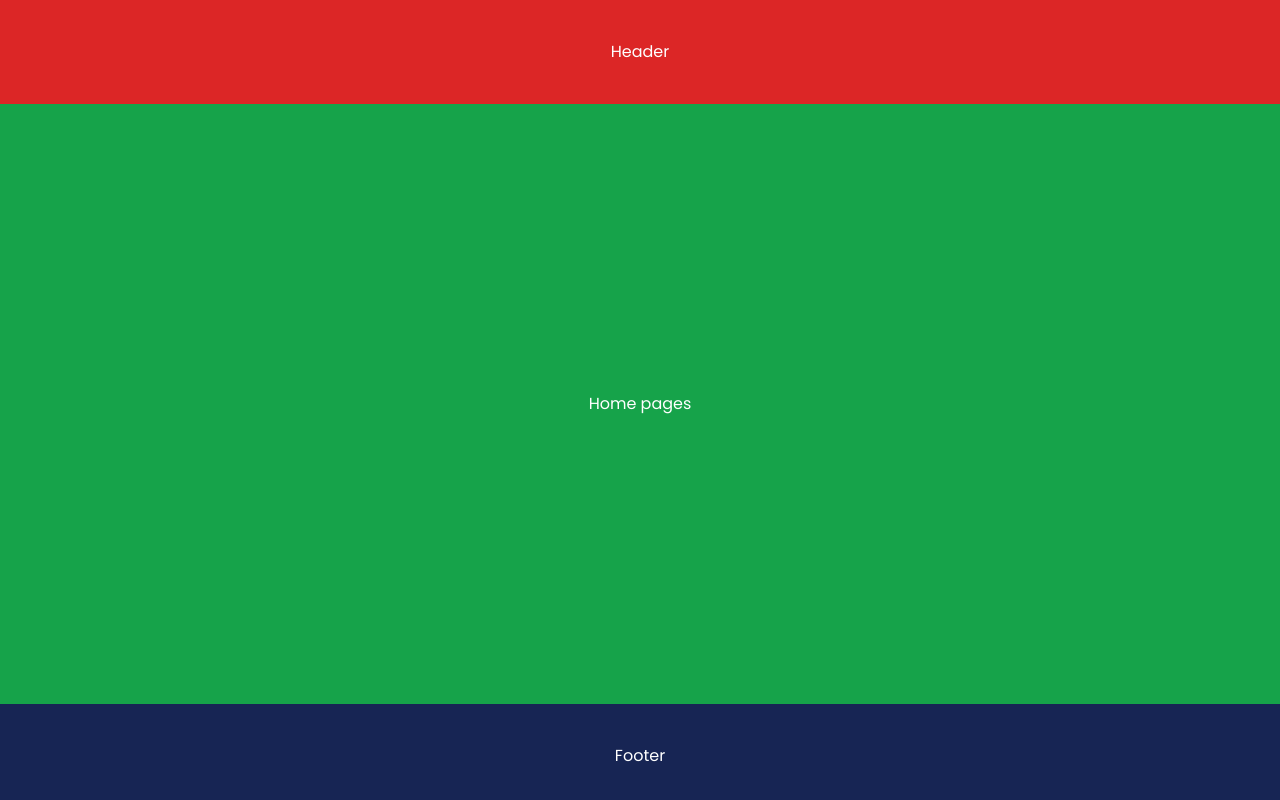
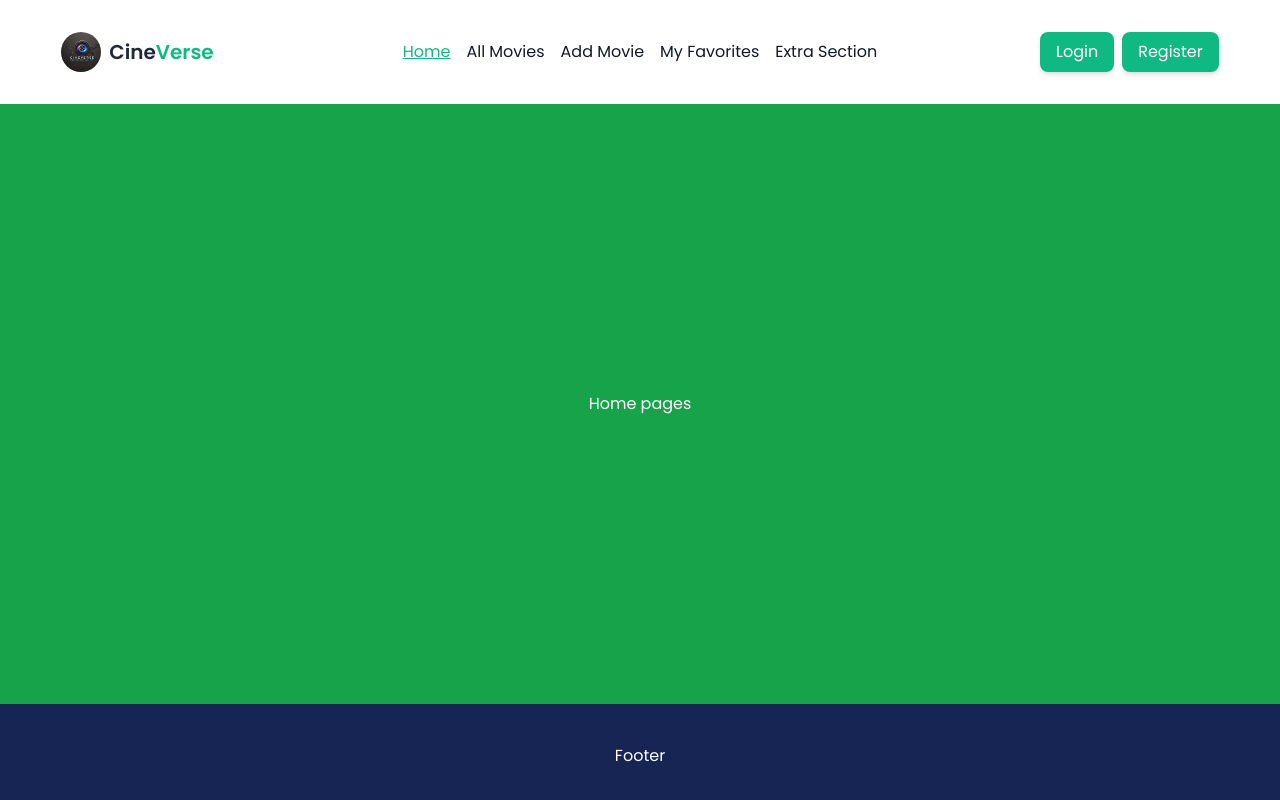
Before and after one commit to Samadsust71/cine-flix-client-a-10, a React (Vite) app: page / in a window 1280 px wide. Shown: the top 800 px of the page. Built offline with nearby package versions, Linux system fonts and the light colour scheme; no server answers.

Commit message:
header added

```diff
--- a/package.json
+++ b/package.json
@@ -10,6 +10,7 @@
     "preview": "vite preview"
   },
   "dependencies": {
+    "firebase": "^11.0.2",
     "localforage": "^1.10.0",
     "match-sorter": "^8.0.0",
     "react": "^18.3.1",
--- a/src/components/Header.jsx
+++ b/src/components/Header.jsx
@@ -1,9 +1,135 @@
-import React from 'react'
+import React, { useContext } from 'react'
+import { FaBars } from "react-icons/fa";
+import { Link, NavLink, useNavigate } from "react-router-dom";
+import logo from "../assets/logo-dark.webp"
+import { AuthContext } from '../provider/AuthProvider';
 
 const Header = () => {
+
+  const { logOutUser, user } = useContext(AuthContext)
+  const navigate = useNavigate();
+  const links = (
+    <>
+      <li>
+        <NavLink
+          className={({ isActive }) =>
+            isActive ? "text-[#10B981] underline" : "text-gray-900"
+          }
+          to={"/"}
+        >
+          Home
+        </NavLink>
+      </li>
+      <li>
+        <NavLink
+          className={({ isActive }) =>
+            isActive ? "text-[#10B981] underline" : "text-gray-900"
+          }
+          to={"/allMovies"}
+        >
+          All Movies
+        </NavLink>
+      </li>
+      <li>
+        <NavLink
+          className={({ isActive }) =>
+            isActive ? "text-[#10B981] underline" : "text-gray-900"
+          }
+          to={"/addMovie"}
+        >
+         Add Movie
+        </NavLink>
+      </li>
+      <li>
+        <NavLink
+          className={({ isActive }) =>
+            isActive ? "text-[#10B981] underline" : "text-gray-900"
+          }
+          to={"/myFavorites"}
+        >
+         My Favorites
+        </NavLink>
+      </li>
+      <li>
+        <NavLink
+          className={({ isActive }) =>
+            isActive ? "text-[#10B981] underline" : "text-gray-900"
+          }
+          to={"/addMovie"}
+        >
+         Extra Section
+        </NavLink>
+      </li>
+    </>
+  )
   return (
-    <div className='bg-red-600 text-white text-center py-10'>
-      Header
+    <div className="py-5">
+      <div className="navbar w-11/12 mx-auto">
+        <div className="navbar-start">
+          <div className="dropdown">
+            <div tabIndex={0} role="button" className="btn btn-ghost lg:hidden">
+              <FaBars />
+            </div>
+            <ul
+              tabIndex={0}
+              className="menu-sm dropdown-content bg-base-100 rounded-box z-[1] mt-3 w-52 p-2 shadow"
+            >
+              {links}
+            </ul>
+          </div>
+          <div className="flex gap-2 items-center">
+            <div className="hidden lg:block"><img src={logo} alt="" className="h-10 w-10 rounded-full object-cover" /></div>
+            <div><Link className="text-xl font-semibold">
+            Cine<span className="text-[#10B981]">Verse</span>
+          </Link></div>
+          </div>
+        </div>
+        <div className="navbar-center hidden lg:flex">
+          <ul className="flex items-center gap-4">{links}</ul>
+        </div>
+        <div className="navbar-end">
+          <div className="flex gap-2 items-center">
+            {user && (
+              <div className="relative">
+                <div className="group">
+                <img
+                  src={user.photoURL|| userIcon}
+                  className="h-10 w-10 rounded-full object-cover"
+                  alt="user"
+                />
+                <div className="absolute bottom-1 left-1/2 transform -translate-x-1/2 translate-y-12 bg-white text-gray-800 text-sm py-1 pl-2 rounded shadow-lg opacity-0 group-hover:opacity-100 transition-opacity pointer-events-none w-[100px]">
+                  {user?.displayName}
+                </div>
+              </div>
+              </div>
+            )}
+
+            {user ? (
+              <button
+                onClick={logOutUser}
+                className="bg-[#10B981] hover:bg-[#34D399] px-4 py-2 rounded-lg shadow-md text-white transition-all duration-300"
+              >
+                Logout
+              </button>
+            ) : (
+              <div className='flex items-center gap-2'>
+                <button
+                onClick={() => navigate("/login")}
+                className="bg-[#10B981] hover:bg-[#34D399] px-4 py-2 rounded-lg shadow-md text-white transition-all duration-300"
+              >
+                Login
+              </button>
+                <button
+                onClick={() => navigate("/register")}
+                className="bg-[#10B981] hover:bg-[#34D399] px-4 py-2 rounded-lg shadow-md text-white transition-all duration-300"
+              >
+                Register
+              </button>
+              </div>
+            )}
+          </div>
+        </div>
+      </div>
     </div>
   )
 }
--- /dev/null
+++ b/src/firebase/firebase.config.js
@@ -0,0 +1,19 @@
+// Import the functions
+import { initializeApp } from "firebase/app";
+import { getAuth } from "firebase/auth";
+
+
+// Firebase configuration
+const firebaseConfig = {
+  apiKey: "AIzaSyBT2n13Q5Ico9ggo2M-kiYoBtg5trBmwCI",
+  authDomain: "cine-verse-b249e.firebaseapp.com",
+  projectId: "cine-verse-b249e",
+  storageBucket: "cine-verse-b249e.firebasestorage.app",
+  messagingSenderId: "386253694761",
+  appId: "1:386253694761:web:4841b52682fa02ebcdb938"
+};
+
+// Initialize Firebase
+const app = initializeApp(firebaseConfig);
+
+export const auth = getAuth(app);
--- a/src/main.jsx
+++ b/src/main.jsx
@@ -3,9 +3,12 @@ import { createRoot } from 'react-dom/client'
 import './index.css'
 import { RouterProvider } from 'react-router-dom'
 import router from './routes/Routes.jsx'
+import AuthProvider from './provider/AuthProvider.jsx'
 
 createRoot(document.getElementById('root')).render(
   <StrictMode>
+    <AuthProvider>
     <RouterProvider router={router}/>
+    </AuthProvider>
   </StrictMode>,
 )
--- /dev/null
+++ b/src/provider/AuthProvider.jsx
@@ -0,0 +1,66 @@
+import { createUserWithEmailAndPassword, GoogleAuthProvider, onAuthStateChanged, sendPasswordResetEmail, signInWithEmailAndPassword, signInWithPopup, updateProfile } from "firebase/auth";
+import { createContext, useEffect, useRef, useState } from "react";
+import { auth } from "../firebase/firebase.config";
+
+export const AuthContext = createContext();
+export const googleProvider = new GoogleAuthProvider()
+
+const AuthProvider = ({ children }) => {
+  const [user, setUser] = useState(null);
+  const [loading, setLoading] = useState(true);
+  const emailInfo = useRef()
+
+  const createUser = (email, password) => {
+    setLoading(true)
+    return createUserWithEmailAndPassword(auth, email, password);
+  };
+  const signInUser = (email, password) => {
+    setLoading(true);
+    return signInWithEmailAndPassword(auth, email, password);
+  };
+  const logOutUser = () => {
+    setLoading(true);
+    return signOut(auth);
+  };
+  const updateUserProfile = (name,photo) => {
+    setLoading(true);
+    return updateProfile(auth.currentUser, {displayName:name,photoURL:photo});
+  };
+  const passwordReset = (email) => {
+    setLoading(true);
+    return sendPasswordResetEmail(auth, email);
+  };
+  const signInWithGoogle = () => {
+    setLoading(true);
+    return signInWithPopup(auth, googleProvider);
+  };
+
+  useEffect(() => {
+    const unsubscribe = onAuthStateChanged(auth, (currentUser) => {
+      setUser(currentUser);
+      setLoading(false);
+    });
+    return () => {
+      unsubscribe();
+    };
+  }, []);
+
+  const authInfo = {
+    user,
+    loading,
+    setLoading,
+    setUser,
+    createUser,
+    logOutUser,
+    updateUserProfile,
+    signInUser,
+    passwordReset,
+    signInWithGoogle,
+    emailInfo
+  };
+  return (
+    <AuthContext.Provider value={authInfo}>{children}</AuthContext.Provider>
+  );
+};
+
+export default AuthProvider;
```
Also changed, not shown: src/assets/logo-dark.webp (added), 1 other file (tests, documents, lock files or other folders).
